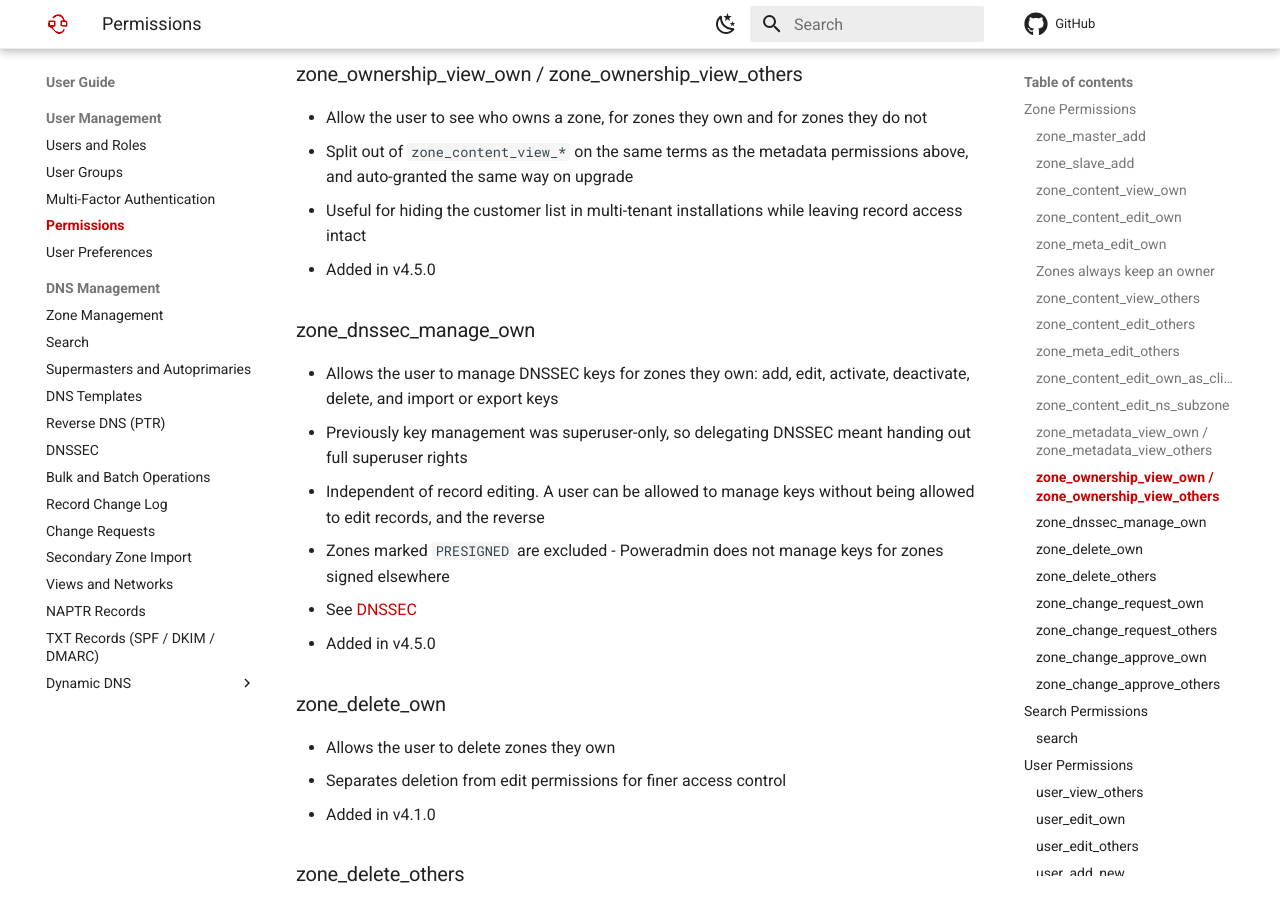
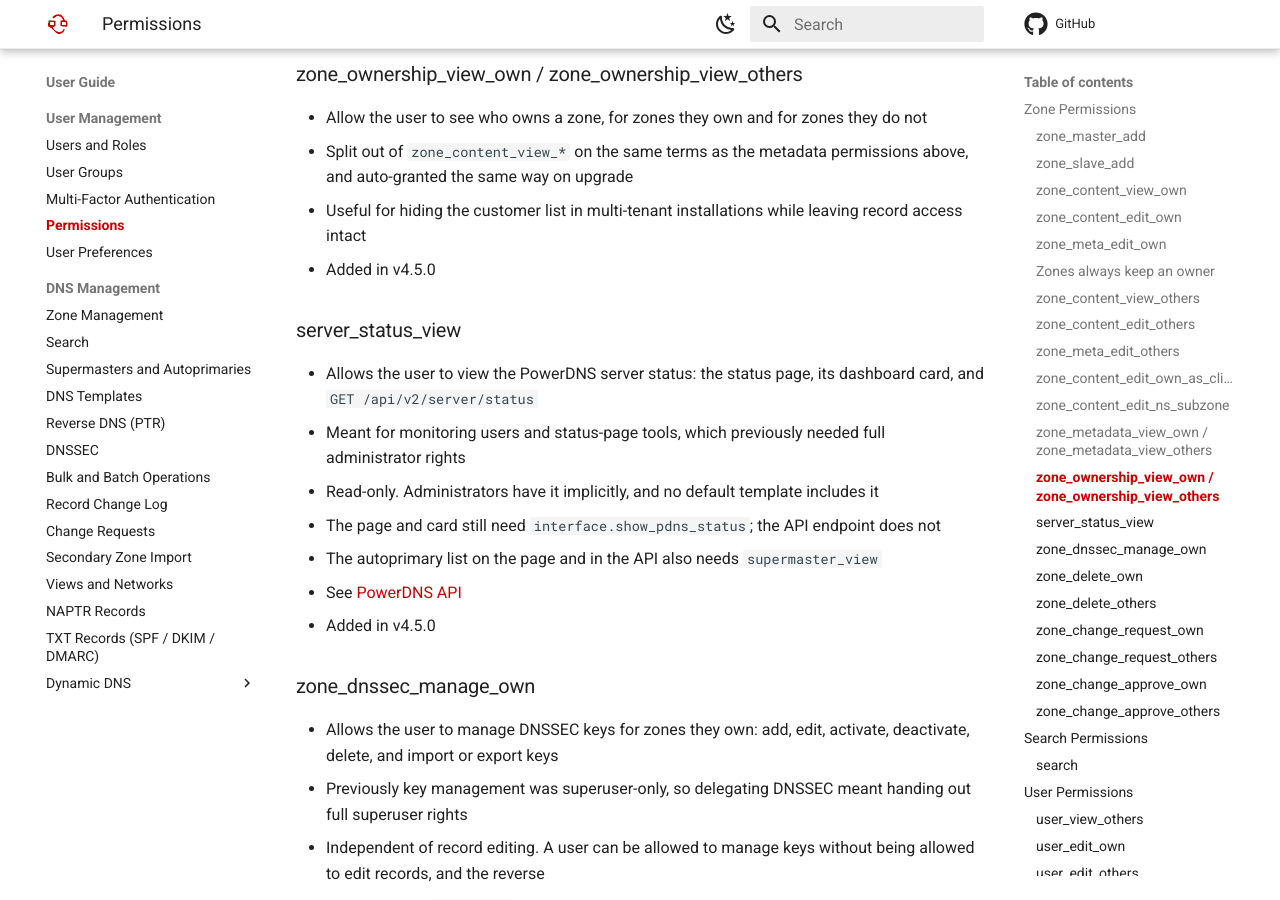
Before and after one commit to poweradmin/poweradmin-docs, an MkDocs documentation site: the page built from docs/user-guide/permissions.md, in a window 1280 px wide and 900 px high, scrolled down 3613 px. Built offline with MkDocs 1.6.1 and Material for MkDocs 9.7.7, drawn with Linux system fonts in a browser that asks for light colours; comment, search, counter and statistics services are not loaded.

Commit message:
docs(api): document the server status endpoint and server_status_view permission

```diff
--- a/docs/user-guide/permissions.md
+++ b/docs/user-guide/permissions.md
@@ -107,6 +107,16 @@ then repeat the action. The same rule applies through the v2 API, which answers
 - Allow the user to see who owns a zone, for zones they own and for zones they do not
 - Split out of `zone_content_view_*` on the same terms as the metadata permissions above, and auto-granted the same way on upgrade
 - Useful for hiding the customer list in multi-tenant installations while leaving record access intact
+- Added in v4.5.0
+
+### server_status_view
+
+- Allows the user to view the PowerDNS server status: the status page, its dashboard card, and `GET /api/v2/server/status`
+- Meant for monitoring users and status-page tools, which previously needed full administrator rights
+- Read-only. Administrators have it implicitly, and no default template includes it
+- The page and card still need `interface.show_pdns_status`; the API endpoint does not
+- The autoprimary list on the page and in the API also needs `supermaster_view`
+- See [PowerDNS API](../configuration/powerdns-api.md)
 - Added in v4.5.0
 
 ### zone_dnssec_manage_own
```
Also changed, not shown: docs/api/endpoints.md (+32 -0 lines), docs/configuration/powerdns-api.md (+8 -1 lines), docs/upgrading/v4.5.0.md (+3 -2 lines), docs/whats-new/index.md (+1 -1 lines), docs/whats-new/v4.5.0.md (+4 -2 lines).
